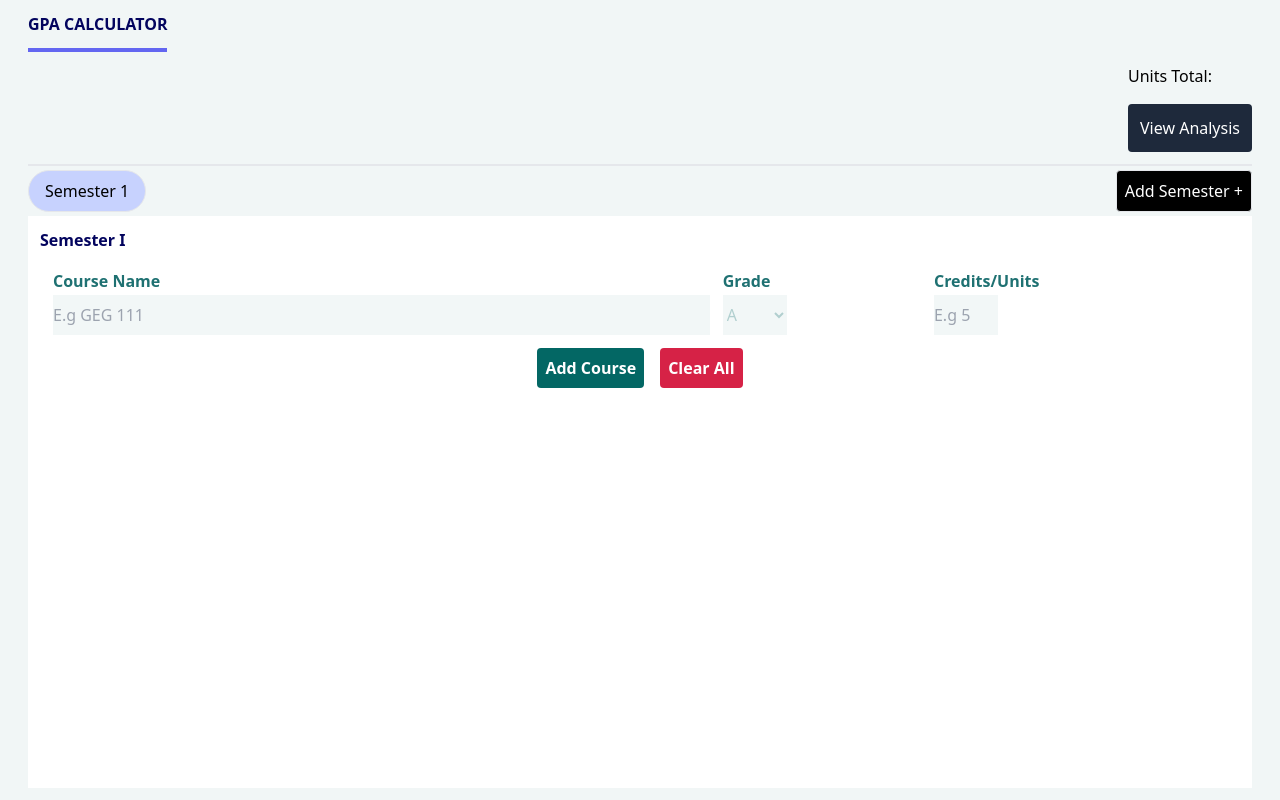
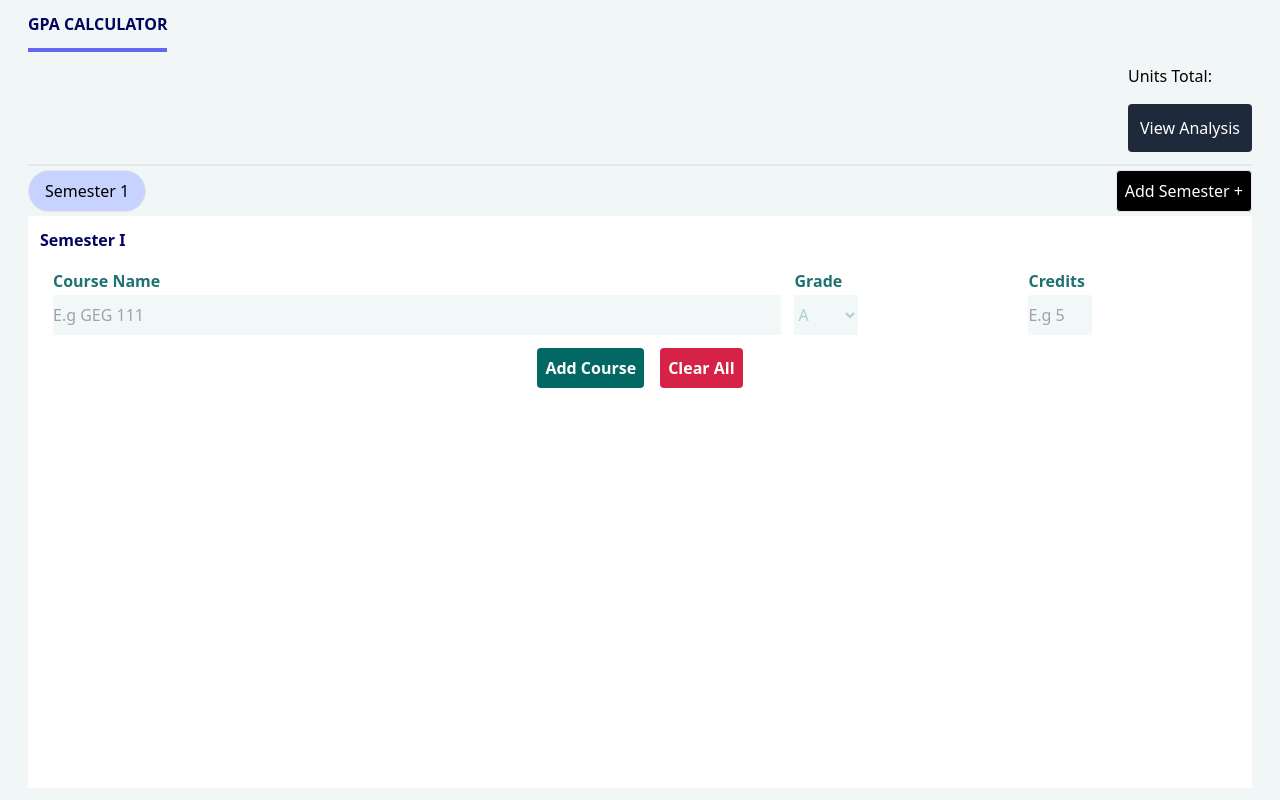
Before and after one commit to Josh596/cgpa-calculator, a React (Create React App) app: page / in a window 1280 px wide. Built offline with nearby package versions, Linux system fonts and the light colour scheme.

Commit message:
Minor change

```diff
--- a/src/components/Semester/Semester.js
+++ b/src/components/Semester/Semester.js
@@ -13,7 +13,7 @@ function Semester({ title }) {
                     <tr>
                         <th>Course Name</th>
                         <th>Grade</th>
-                        <th>Credits/Units</th>
+                        <th>Credits</th>
                     </tr>
                 </thead>
                 <tbody>
```
